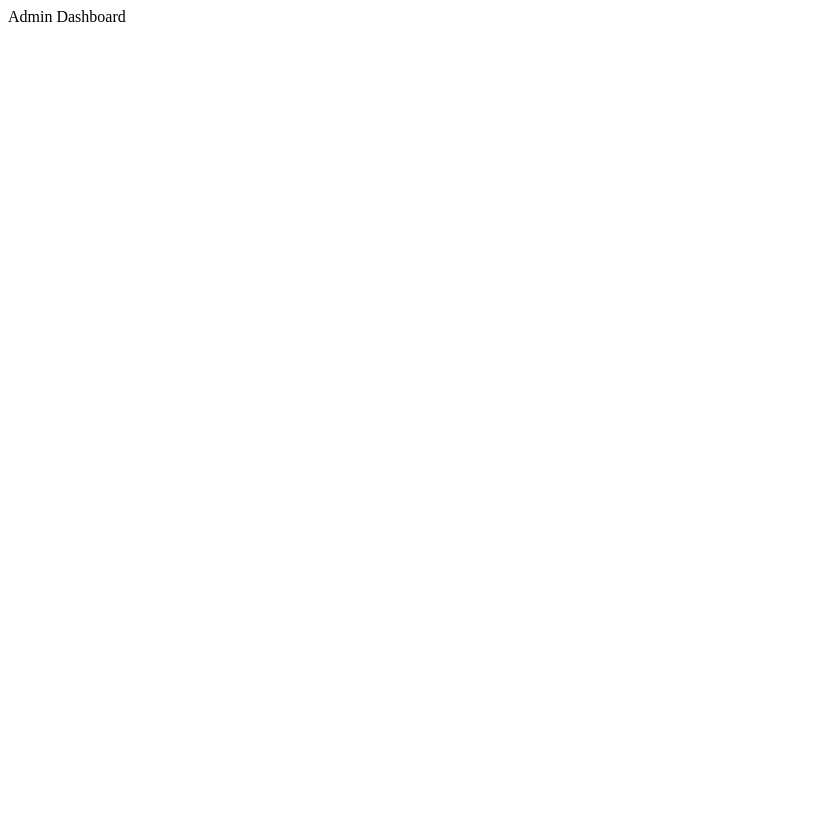
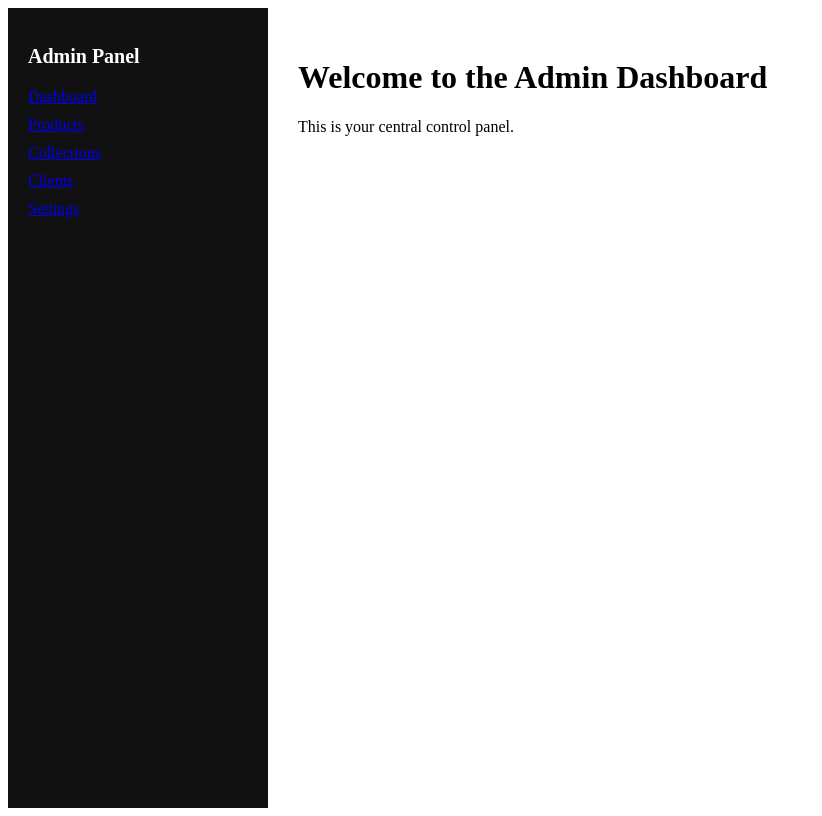
Before and after one commit to RohanP369/Silver-Moon-Catalog, a Next.js app in the folder admin/: page / in a window 1280 px wide. Shown: the whole page, without its empty margins (0-822 px from the left). Built offline with nearby package versions, Linux system fonts and the light colour scheme.

Commit message:
Update index.jsx

```diff
--- a/admin/pages/index.jsx
+++ b/admin/pages/index.jsx
@@ -1,3 +1,10 @@
+import AdminLayout from '../components/AdminLayout';
+
 export default function AdminDashboard() {
-  return <div>Admin Dashboard</div>;
+  return (
+    <AdminLayout>
+      <h1>Welcome to the Admin Dashboard</h1>
+      <p>This is your central control panel.</p>
+    </AdminLayout>
+  );
 }
```
